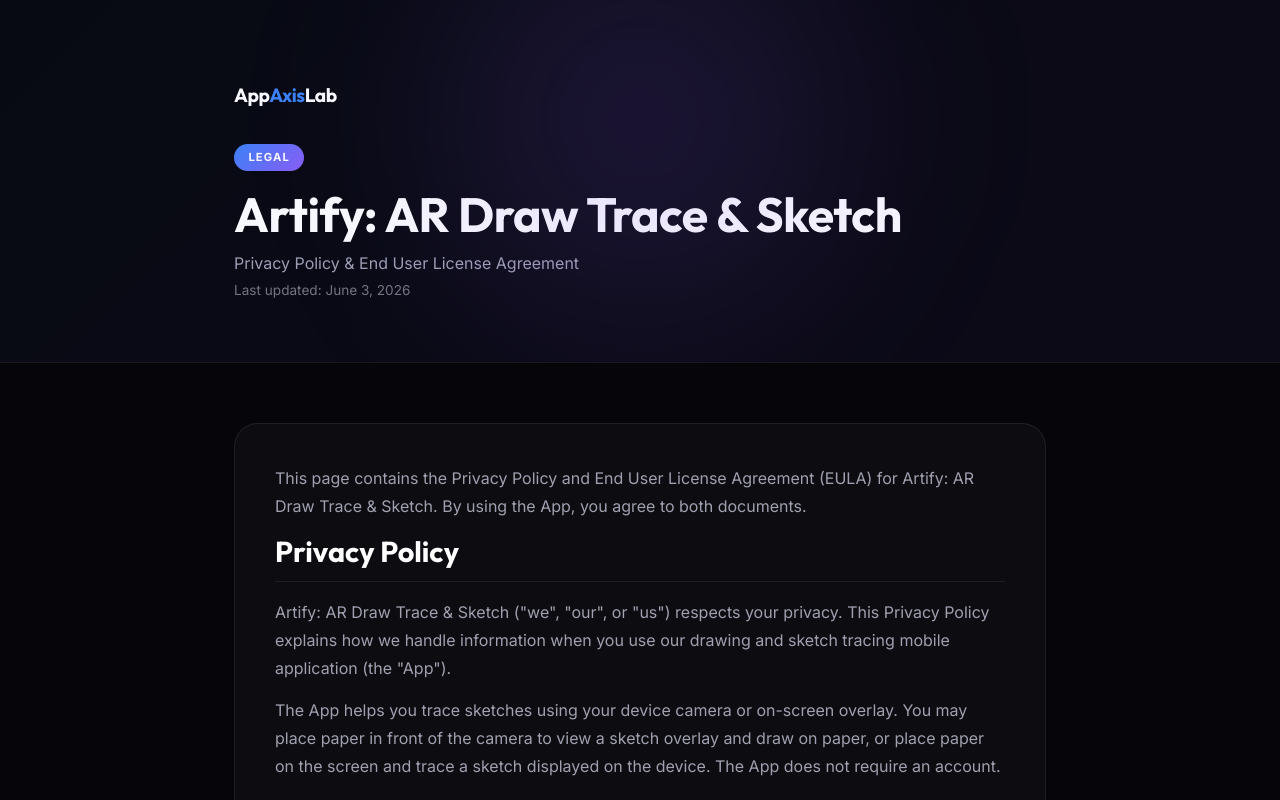
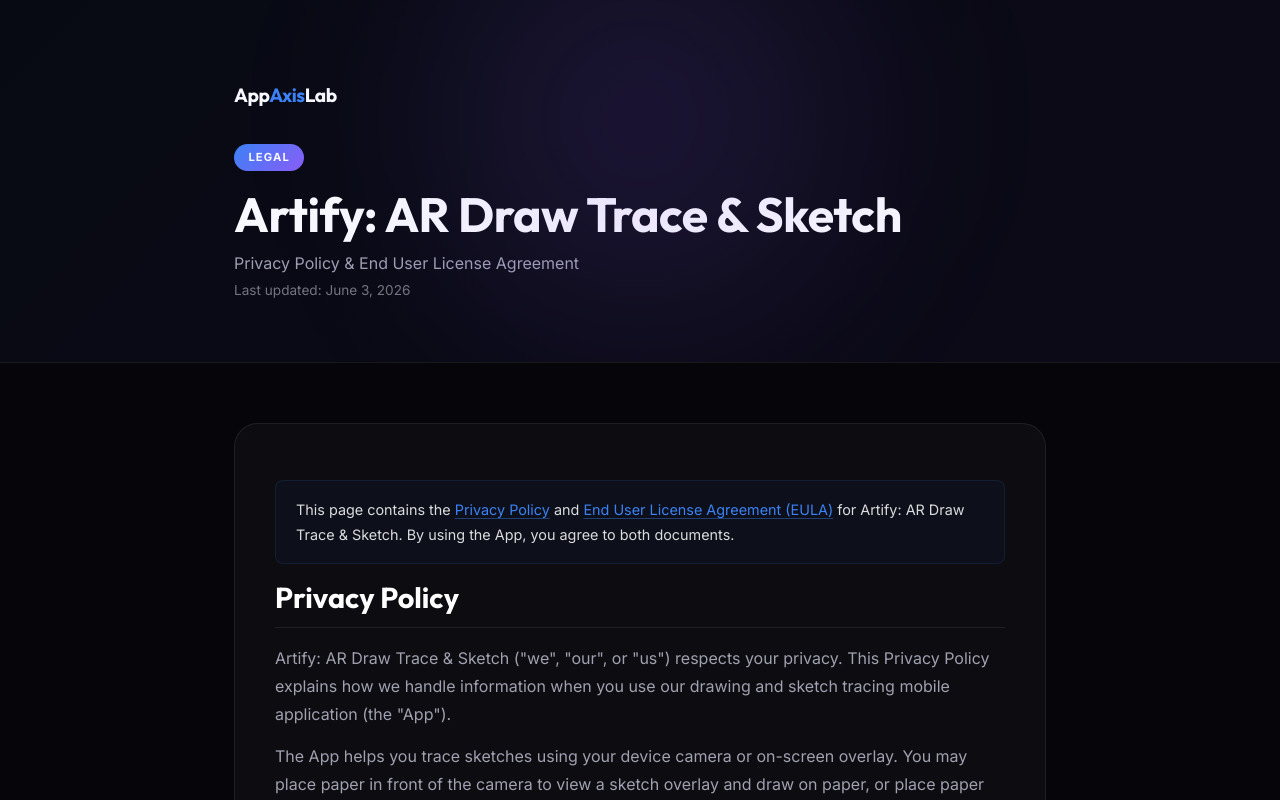
Before and after one commit to amb17588/app-axis-lab-nextjs, a Next.js app: page /artify_privacy in a window 1280 px wide. Shown: the top 800 px of the page. Built offline with nearby package versions, Linux system fonts and the light colour scheme.

Commit message:
privacy policy updates

```diff
--- a/app/artify_privacy/page.tsx
+++ b/app/artify_privacy/page.tsx
@@ -15,9 +15,15 @@
     >
       <div className={s.card}>
         <div className={s.privacyContent}>
-          <p>This page contains the Privacy Policy and End User License Agreement (EULA) for Artify: AR Draw Trace &amp; Sketch. By using the App, you agree to both documents.</p>
+          <div className={s.highlightBox}>
+            <p>
+              This page contains the <a href="#privacy">Privacy Policy</a> and{' '}
+              <a href="#eula">End User License Agreement (EULA)</a> for Artify: AR Draw Trace &amp; Sketch.
+              By using the App, you agree to both documents.
+            </p>
+          </div>
 
-          <h1>Privacy Policy</h1>
+          <h1 id="privacy">Privacy Policy</h1>
           <p>Artify: AR Draw Trace &amp; Sketch ("we", "our", or "us") respects your privacy. This Privacy Policy explains how we handle information when you use our drawing and sketch tracing mobile application (the "App").</p>
           <p>The App helps you trace sketches using your device camera or on-screen overlay. You may place paper in front of the camera to view a sketch overlay and draw on paper, or place paper on the screen and trace a sketch displayed on the device. The App does not require an account.</p>
 
@@ -125,7 +131,7 @@
 
           <hr className={s.divider} />
 
-          <h1>End User License Agreement (EULA)</h1>
+          <h1 id="eula">End User License Agreement (EULA)</h1>
           <p>This End User License Agreement ("Agreement") is a legal agreement between you ("User" or "you") and App Axis Lab ("Licensor", "we", "our", or "us") for Artify: AR Draw Trace &amp; Sketch (the "App"). By downloading, installing, or using the App, you agree to be bound by this Agreement. If you do not agree, do not download, install, or use the App.</p>
 
           <h2>1. License Grant</h2>
```
Also changed, not shown: app/ismarttranslator_privacy/page.tsx (+9 -3 lines).
